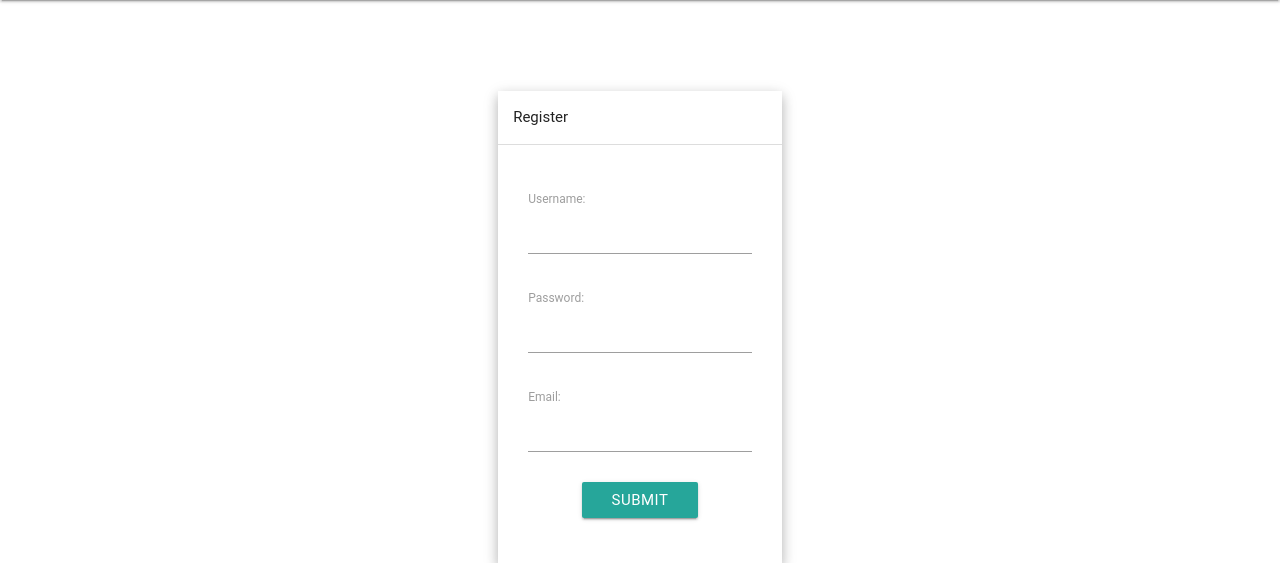
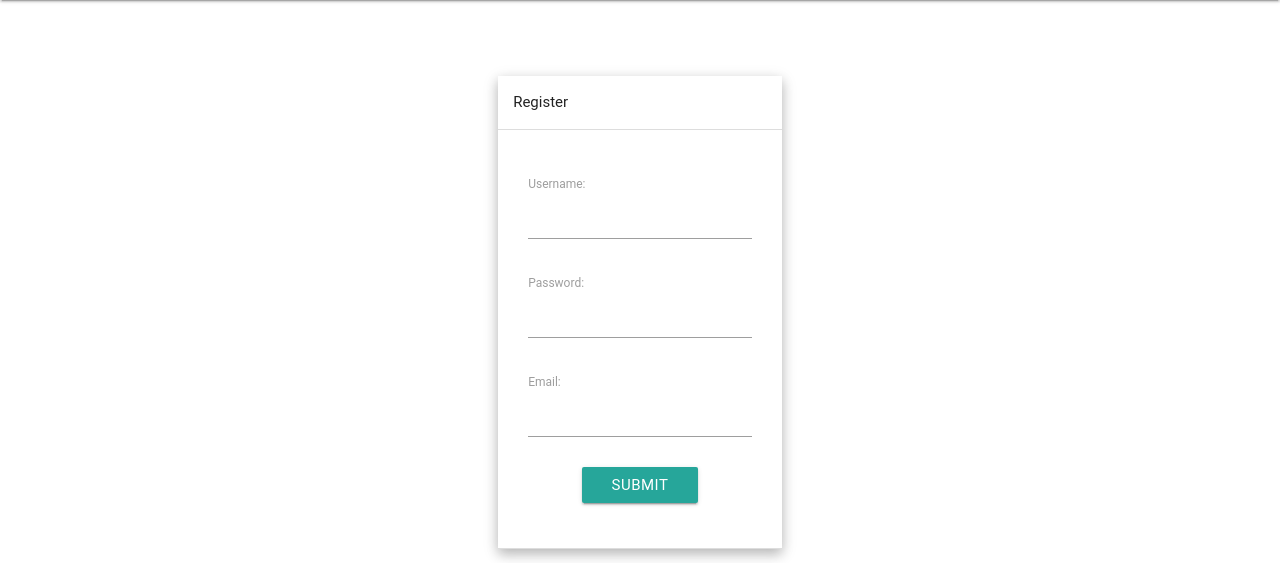
Before and after one commit to xiangling1994/Course-Review-Web-Application, a Django app: page /regist/ in a window 1280 px wide. Shown: the part 64-627 px from the top of the page. Run offline with Django 3.2, Linux system fonts and the light colour scheme; some libraries are stand-ins or nearby versions; some web fonts are replaced.

Commit message:
improve ui

```diff
--- a/viewcourse/templates/viewcourse/login.html
+++ b/viewcourse/templates/viewcourse/login.html
@@ -6,7 +6,7 @@
   </div>
 
   <div class="col m4">
-    <p style="padding-top:20px;"></p>
+    <p style="padding-top:5px;"></p>
     <ul class="collapsible popout" data-collapsible="accordion">
       <li>
         <div class="collapsible-header active center bold">Login</div>
--- a/viewcourse/templates/viewcourse/regist.html
+++ b/viewcourse/templates/viewcourse/regist.html
@@ -5,7 +5,7 @@
   <div class="col m4">
   </div>
   <div class="col m4">
-    <p style="padding-top:20px;"></p>
+    <p style="padding-top:5px;"></p>
     <ul class="collapsible popout" data-collapsible="accordion">
       <li>
         <div class="collapsible-header active center bold">Register</div>
@@ -17,12 +17,10 @@
           </form>
 
 
-     <div class="center-btn">
-       </div>
+        <div class="center-btn"></div>
         </div>
       </li>
     </ul>
-
   </div>
 </div>
 {% endblock content %}
```
Lines whose indentation alone changed are shown as unchanged.
